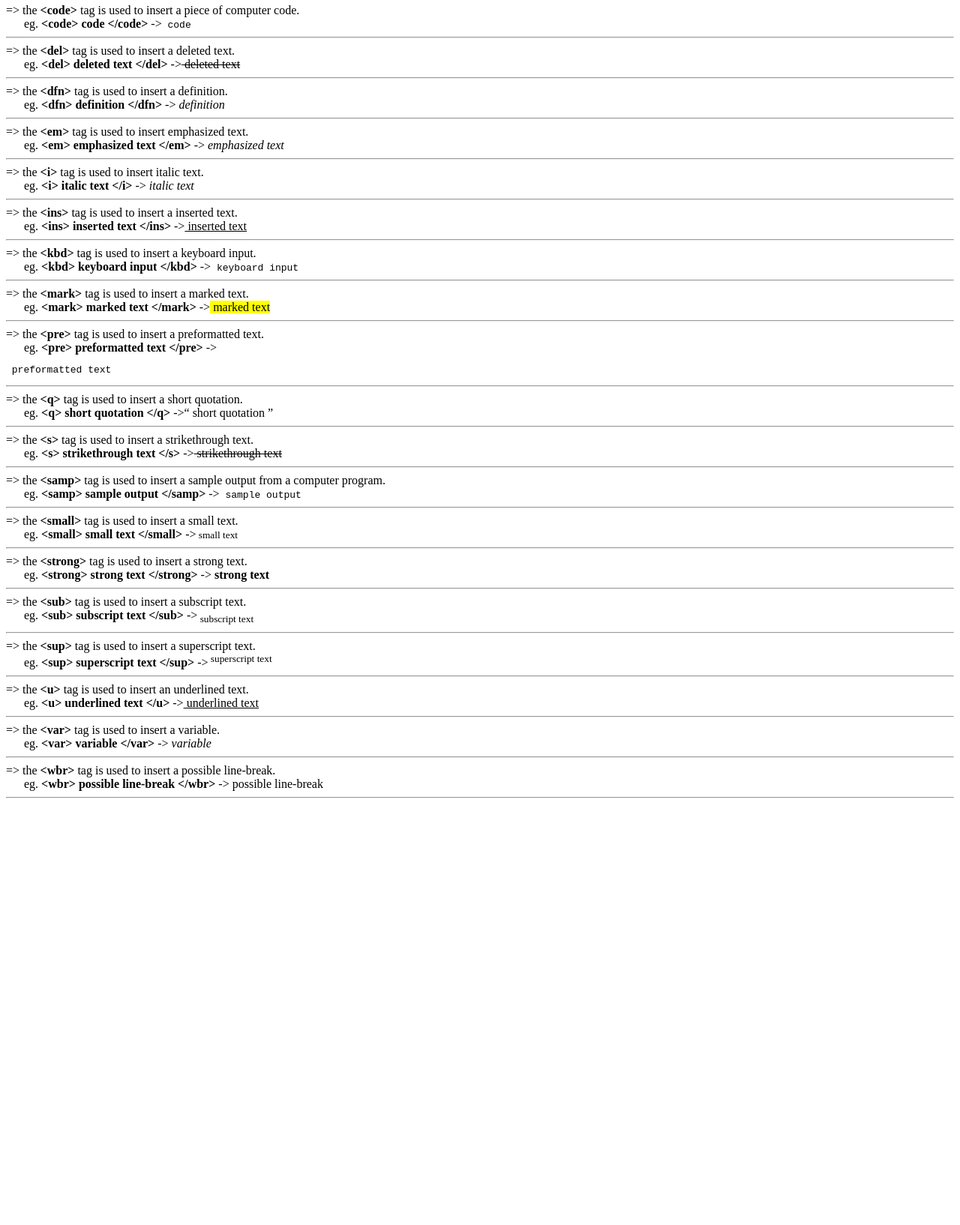
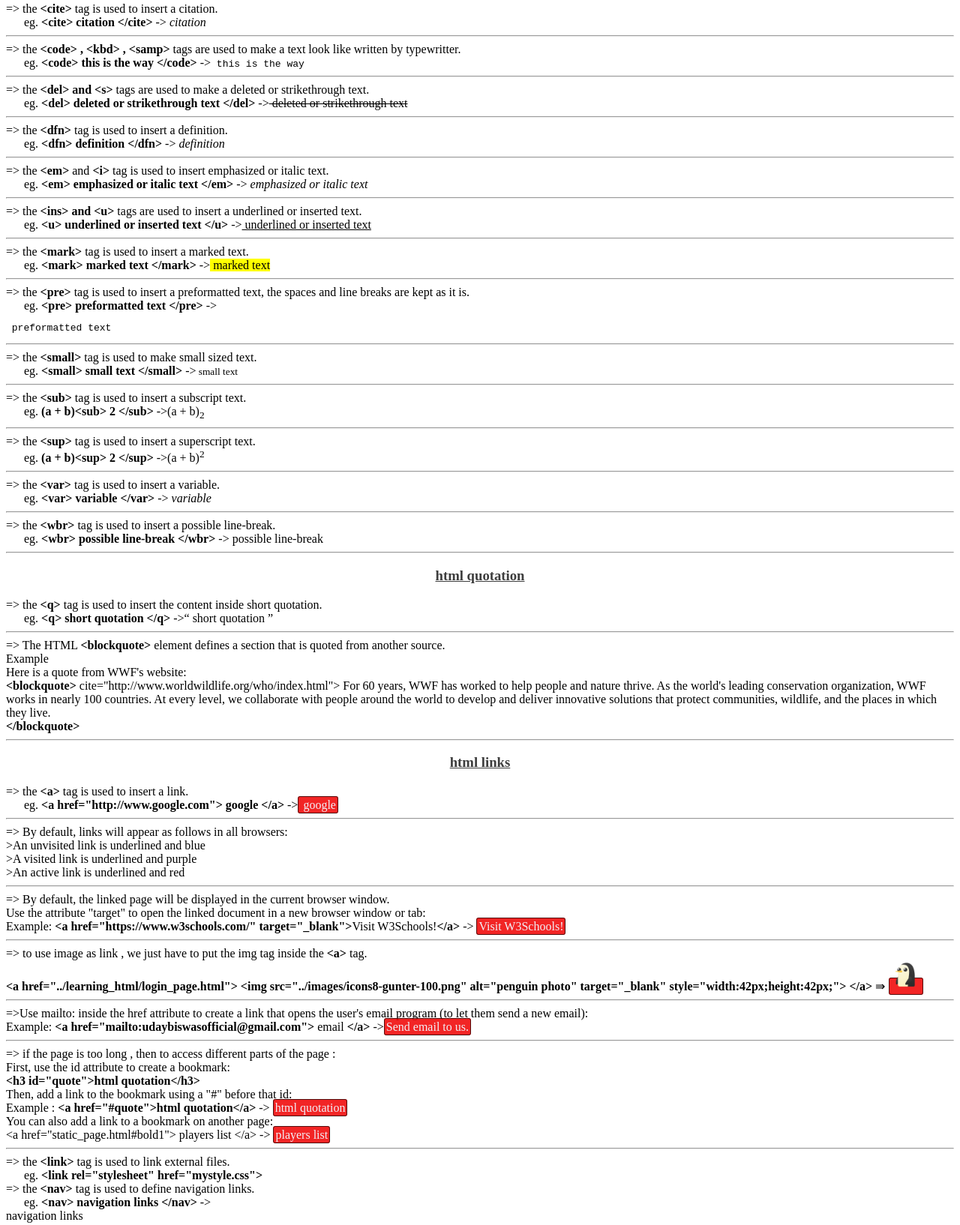
Before and after one commit to uday-biswas/learning_web_development, a plain HTML site: page learning_html/html_learning.html in a window 1280 px wide. Shown: the part 2106-3740 px from the top of the page at 75% size. Before the commit the page ends 3179 px from the top, so only its background shows below. Drawn offline with Linux system fonts and the light colour scheme.

Commit message:
modified 12 dec

```diff
--- a/learning_html/html_learning.css
+++ b/learning_html/html_learning.css
@@ -28,3 +28,15 @@ h1:hover,h2:hover,h3:hover,h4:hover,h5:hover,h6:hover{
     background-color: rgba(0, 0, 0, 0.815);
     color: rgba(240, 88, 18, 0.719);
 }
+a{
+    text-decoration: none;
+    color: rgba(240, 248, 255, 0.959);
+    padding: 2px;
+    background-color: rgba(241, 11, 11, 0.89);
+    border: 1px solid rgba(20, 5, 5, 0.719);
+    border-radius: 3px;
+}
+a:hover{
+    color: rgba(248, 244, 244, 0.932);
+    background-color: rgba(240, 99, 18, 0.966);
+}
--- a/learning_html/html_learning.html
+++ b/learning_html/html_learning.html
@@ -105,15 +105,16 @@
         border-style: inset;
         border-width: 1px;
     }</pre><hr>
+    <h3>html text formatting</h3>
     => the <b>&lt;abbr&gt;</b> tag is used to insert an abbreviation.<br>
        &nbsp;&nbsp;&nbsp;&nbsp;&nbsp;&nbsp;eg. <b>&lt;abbr title="World Health Organization"&gt;WHO&lt;/abbr&gt;</b>
        -><abbr title="World Health Organisation">WHO</abbr> <hr>
-    => the <b>&lt;address&gt;</b> tag is used to insert an address.<br>
+    => the <b>&lt;address&gt;</b> tag is used to define the contact information of the author or owner of the document or article.<br>
        &nbsp;&nbsp;&nbsp;&nbsp;&nbsp;&nbsp;eg. <b>&lt;address&gt; 123, abc street, xyz city, 123456 &lt;/address&gt;</b>
        -><address> 123, abc street, xyz city, 123456 </address> <hr>
-    => the <b>&lt;b&gt;</b> tag is used to insert bold text.<br>
-       &nbsp;&nbsp;&nbsp;&nbsp;&nbsp;&nbsp;eg. <b>&lt;b&gt; bold text &lt;/b&gt;</b>
-       -><b> bold text </b> <hr>
+    => the <b>&lt;b&gt; and &lt;strong&gt;</b> tags are used to make bold text.<br>
+       &nbsp;&nbsp;&nbsp;&nbsp;&nbsp;&nbsp;eg. <b>&lt;b&gt; bold or strong text &lt;/b&gt;</b>
+       -><b> bold or strong text </b> <hr>
     => the <b>&lt;bdo&gt;</b> tag is used to insert a text with a different direction.<br>
        &nbsp;&nbsp;&nbsp;&nbsp;&nbsp;&nbsp;eg. <b>&lt;bdo dir="rtl"&gt; text with a different direction &lt;/bdo&gt;</b>
        -><bdo dir="rtl"> text with a different direction </bdo> <hr>
@@ -123,67 +124,109 @@
     => the <b>&lt;cite&gt;</b> tag is used to insert a citation.<br>
        &nbsp;&nbsp;&nbsp;&nbsp;&nbsp;&nbsp;eg. <b>&lt;cite&gt; citation &lt;/cite&gt;</b>
        -><cite> citation </cite> <hr>
-    => the <b>&lt;code&gt;</b> tag is used to insert a piece of computer code.<br>
-        &nbsp;&nbsp;&nbsp;&nbsp;&nbsp;&nbsp;eg. <b>&lt;code&gt; code &lt;/code&gt;</b>
-        -><code> code </code> <hr>
-    => the <b>&lt;del&gt;</b> tag is used to insert a deleted text.<br>
-        &nbsp;&nbsp;&nbsp;&nbsp;&nbsp;&nbsp;eg. <b>&lt;del&gt; deleted text &lt;/del&gt;</b>
-        -><del> deleted text </del> <hr>
+    => the <b>&lt;code&gt; , &lt;kbd&gt; , &lt;samp&gt; </b> tags are used to make a text look like written by typewritter.<br>
+        &nbsp;&nbsp;&nbsp;&nbsp;&nbsp;&nbsp;eg. <b>&lt;code&gt; this is the way &lt;/code&gt;</b>
+        -><code> this is the way </code> <hr>
+    => the <b>&lt;del&gt; and &lt;s&gt;</b> tags are used to make a deleted or strikethrough text.<br>
+        &nbsp;&nbsp;&nbsp;&nbsp;&nbsp;&nbsp;eg. <b>&lt;del&gt; deleted or strikethrough text &lt;/del&gt;</b>
+        -><del> deleted or strikethrough text </del> <hr>
     => the <b>&lt;dfn&gt;</b> tag is used to insert a definition.<br>
         &nbsp;&nbsp;&nbsp;&nbsp;&nbsp;&nbsp;eg. <b>&lt;dfn&gt; definition &lt;/dfn&gt;</b>
         -><dfn> definition </dfn> <hr>
-    => the <b>&lt;em&gt;</b> tag is used to insert emphasized text.<br>
-        &nbsp;&nbsp;&nbsp;&nbsp;&nbsp;&nbsp;eg. <b>&lt;em&gt; emphasized text &lt;/em&gt;</b>
-        -><em> emphasized text </em> <hr>
-    => the <b>&lt;i&gt;</b> tag is used to insert italic text.<br>
-        &nbsp;&nbsp;&nbsp;&nbsp;&nbsp;&nbsp;eg. <b>&lt;i&gt; italic text &lt;/i&gt;</b>
-        -><i> italic text </i> <hr>
-    => the <b>&lt;ins&gt;</b> tag is used to insert a inserted text.<br>
-        &nbsp;&nbsp;&nbsp;&nbsp;&nbsp;&nbsp;eg. <b>&lt;ins&gt; inserted text &lt;/ins&gt;</b>
-        -><ins> inserted text </ins> <hr>
-    => the <b>&lt;kbd&gt;</b> tag is used to insert a keyboard input.<br>
-        &nbsp;&nbsp;&nbsp;&nbsp;&nbsp;&nbsp;eg. <b>&lt;kbd&gt; keyboard input &lt;/kbd&gt;</b>
-        -><kbd> keyboard input </kbd> <hr>
+    => the <b>&lt;em&gt;</b> and <b>&lt;i&gt;</b> tag is used to insert emphasized or italic text.<br>
+        &nbsp;&nbsp;&nbsp;&nbsp;&nbsp;&nbsp;eg. <b>&lt;em&gt; emphasized or italic text &lt;/em&gt;</b>
+        -><em> emphasized or italic text </em> <hr>
+    => the <b>&lt;ins&gt; and &lt;u&gt; </b> tags are used to insert a underlined or inserted text.<br>
+        &nbsp;&nbsp;&nbsp;&nbsp;&nbsp;&nbsp;eg. <b>&lt;u&gt; underlined or inserted text &lt;/u&gt;</b>
+        -><u> underlined or inserted text </u> <hr>
     => the <b>&lt;mark&gt;</b> tag is used to insert a marked text.<br>
         &nbsp;&nbsp;&nbsp;&nbsp;&nbsp;&nbsp;eg. <b>&lt;mark&gt; marked text &lt;/mark&gt;</b>
         -><mark> marked text </mark> <hr>
-    => the <b>&lt;pre&gt;</b> tag is used to insert a preformatted text.<br>
+    => the <b>&lt;pre&gt;</b> tag is used to insert a preformatted text, the spaces and line breaks are kept as it is. <br>
         &nbsp;&nbsp;&nbsp;&nbsp;&nbsp;&nbsp;eg. <b>&lt;pre&gt; preformatted text &lt;/pre&gt;</b>
         -><pre> preformatted text </pre> <hr>
-    => the <b>&lt;q&gt;</b> tag is used to insert a short quotation.<br>
-        &nbsp;&nbsp;&nbsp;&nbsp;&nbsp;&nbsp;eg. <b>&lt;q&gt; short quotation &lt;/q&gt;</b>
-        -><q> short quotation </q> <hr>
-    => the <b>&lt;s&gt;</b> tag is used to insert a strikethrough text.<br>
-        &nbsp;&nbsp;&nbsp;&nbsp;&nbsp;&nbsp;eg. <b>&lt;s&gt; strikethrough text &lt;/s&gt;</b>
-        -><s> strikethrough text </s> <hr>
-    => the <b>&lt;samp&gt;</b> tag is used to insert a sample output from a computer program.<br>
-        &nbsp;&nbsp;&nbsp;&nbsp;&nbsp;&nbsp;eg. <b>&lt;samp&gt; sample output &lt;/samp&gt;</b>
-        -><samp> sample output </samp> <hr>
-    => the <b>&lt;small&gt;</b> tag is used to insert a small text.<br>
+        => the <b>&lt;small&gt;</b> tag is used to make small sized text.<br>
         &nbsp;&nbsp;&nbsp;&nbsp;&nbsp;&nbsp;eg. <b>&lt;small&gt; small text &lt;/small&gt;</b>
         -><small> small text </small> <hr>
-    => the <b>&lt;strong&gt;</b> tag is used to insert a strong text.<br>
-        &nbsp;&nbsp;&nbsp;&nbsp;&nbsp;&nbsp;eg. <b>&lt;strong&gt; strong text &lt;/strong&gt;</b>
-        -><strong> strong text </strong> <hr>
-    => the <b>&lt;sub&gt;</b> tag is used to insert a subscript text.<br>
-        &nbsp;&nbsp;&nbsp;&nbsp;&nbsp;&nbsp;eg. <b>&lt;sub&gt; subscript text &lt;/sub&gt;</b>
-        -><sub> subscript text </sub> <hr>
-    => the <b>&lt;sup&gt;</b> tag is used to insert a superscript text.<br>
-        &nbsp;&nbsp;&nbsp;&nbsp;&nbsp;&nbsp;eg. <b>&lt;sup&gt; superscript text &lt;/sup&gt;</b>
-        -><sup> superscript text </sup> <hr>
-    => the <b>&lt;u&gt;</b> tag is used to insert an underlined text.<br>
-        &nbsp;&nbsp;&nbsp;&nbsp;&nbsp;&nbsp;eg. <b>&lt;u&gt; underlined text &lt;/u&gt;</b>
-        -><u> underlined text </u> <hr>
-    => the <b>&lt;var&gt;</b> tag is used to insert a variable.<br>
+        => the <b>&lt;sub&gt;</b> tag is used to insert a subscript text.<br>
+        &nbsp;&nbsp;&nbsp;&nbsp;&nbsp;&nbsp;eg. <b>(a + b)&lt;sub&gt; 2 &lt;/sub&gt;</b>
+        ->(a + b)<sub>2</sub> <hr>
+        => the <b>&lt;sup&gt;</b> tag is used to insert a superscript text.<br>
+        &nbsp;&nbsp;&nbsp;&nbsp;&nbsp;&nbsp;eg. <b>(a + b)&lt;sup&gt; 2 &lt;/sup&gt;</b>
+        ->(a + b)<sup>2 </sup> <hr>
+        => the <b>&lt;var&gt;</b> tag is used to insert a variable.<br>
         &nbsp;&nbsp;&nbsp;&nbsp;&nbsp;&nbsp;eg. <b>&lt;var&gt; variable &lt;/var&gt;</b>
         -><var> variable </var> <hr>
-    => the <b>&lt;wbr&gt;</b> tag is used to insert a possible line-break.<br>
+        => the <b>&lt;wbr&gt;</b> tag is used to insert a possible line-break.<br>
         &nbsp;&nbsp;&nbsp;&nbsp;&nbsp;&nbsp;eg. <b>&lt;wbr&gt; possible line-break &lt;/wbr&gt;</b>
         -><wbr> possible line-break </wbr> <hr>
 
+        <h3 id="quote">html quotation</h3>
+        => the <b>&lt;q&gt;</b> tag is used to insert the content inside short quotation.<br>
+            &nbsp;&nbsp;&nbsp;&nbsp;&nbsp;&nbsp;eg. <b>&lt;q&gt; short quotation &lt;/q&gt;</b>
+            -><q> short quotation </q> <hr>
+        => The HTML <b>&lt;blockquote&gt;</b> element defines a section that is quoted from another source.<br>
+           Example
+                <br>Here is a quote from WWF's website:<br>
+                <b>&lt;blockquote&gt;</b> cite="http://www.worldwildlife.org/who/index.html">
+                For 60 years, WWF has worked to help people and nature thrive.
+                As the world's leading conservation organization, WWF works in nearly 100 countries.
+                At every level, we collaborate with people around the world to develop and deliver innovative
+                solutions that protect communities, wildlife, and the places in which they live.
+                <br><b>&lt;/blockquote&gt;</b><hr>
+       <h3>html links</h3>
+        => the <b>&lt;a&gt;</b> tag is used to insert a link.<br>
+                &nbsp;&nbsp;&nbsp;&nbsp;&nbsp;&nbsp;eg. <b>&lt;a href="http://www.google.com"&gt; google &lt;/a&gt;</b>
+                -><a href="http://www.google.com"> google </a> <hr>
+        => By default, links will appear as follows in all browsers:<br>
+             >An unvisited link is underlined and blue<br>
+             >A visited link is underlined and purple<br>
+             >An active link is underlined and red<br><hr>
+        => By default, the linked page will be displayed in the current browser window.<br>
+             Use the attribute "target" to open the linked document in a new browser window or tab:<br>
+             Example: <b>&lt;a href="https://www.w3schools.com/" target="_blank"&gt;</b>Visit W3Schools!<b>&lt;/a&gt;</b> ->
+                <a href="https://www.w3schools.com/" target="_blank">Visit W3Schools!</a><hr>
+        => to use image as link , we just have to put the img tag inside the <b>&lt;a&gt;</b> tag.<br>
+            <b>&lt;a href="../learning_html/login_page.html">
+            &lt;img src="../images/icons8-gunter-100.png" alt="penguin photo" target="_blank" style="width:42px;height:42px;"&gt;
+            &lt;/a&gt;</b> &rAarr;
+            <a href="../learning_html/login_page.html">
+            <img src="../images/icons8-gunter-100.png" alt="penguin photo" target="_blank" style="width:40px;height:40px;">
+            </a><hr>
+        =>Use mailto: inside the href attribute to create a link that opens the user's email program (to let them send a new email):
+         <br>Example: <b>&lt;a href="mailto:udaybiswasofficial@gmail.com"&gt;</b> email <b>&lt;/a&gt;</b>
+            -><a href="mailto:udaybiswasofficial@gmail.com">Send email to us. </a><hr>
+        => if the page is too long , then to access different parts of the page :<br>
+            First, use the id attribute to create a bookmark:<br>
+            <b>&lt;h3 id="quote"&gt;html quotation&lt;/h3&gt;</b><br>
+            Then, add a link to the bookmark using a "#" before that id:<br>
+            Example : <b>&lt;a href="#quote"&gt;html quotation&lt;/a&gt;</b> -> <a href="#quote">html quotation</a><br>
+            You can also add a link to a bookmark on another page:
+            <br>&lt;a href="static_page.html#bold1"&gt; players list &lt;/a&gt;
+             -> <a href="static_page.html#bold1">players list</a> <hr>
+        => the <b>&lt;link&gt;</b> tag is used to link external files.<br>
+            &nbsp;&nbsp;&nbsp;&nbsp;&nbsp;&nbsp;eg. <b>&lt;link rel="stylesheet" href="mystyle.css"&gt;</b><br>
+        => the <b>&lt;nav&gt;</b> tag is used to define navigation links.<br>
+            &nbsp;&nbsp;&nbsp;&nbsp;&nbsp;&nbsp;eg. <b>&lt;nav&gt; navigation links &lt;/nav&gt;</b>
+            -><nav> navigation links </nav> <hr>
+        <h3>html images</h3>
 
 
-
+        => the <b>&lt;ul&gt;</b> tag is used to define unordered list.<br>
+            &nbsp;&nbsp;&nbsp;&nbsp;&nbsp;&nbsp;eg. <b>&lt;ul&gt; unordered list &lt;/ul&gt;</b>
+            -><ul> unordered list </ul> <hr>
+        => the <b>&lt;ol&gt;</b> tag is used to define ordered list.<br>
+            &nbsp;&nbsp;&nbsp;&nbsp;&nbsp;&nbsp;eg. <b>&lt;ol&gt; ordered list &lt;/ol&gt;</b>
+            -><ol> ordered list </ol> <hr>
+        => the <b>&lt;li&gt;</b> tag is used to define list item.<br>
+            &nbsp;&nbsp;&nbsp;&nbsp;&nbsp;&nbsp;eg. <b>&lt;li&gt; list item &lt;/li&gt;</b>
+            -><li> list item </li> <hr>
+        => the <b>&lt;dl&gt;</b> tag is used to define description list.<br>
+            &nbsp;&nbsp;&nbsp;&nbsp;&nbsp;&nbsp;eg. <b>&lt;dl&gt; description list &lt;/dl&gt;</b>
+            -><dl> description list </dl> <hr>
+        => the <b>&lt;dt&gt;</b> tag is used to define description term.<br>
+            &nbsp;&nbsp;&nbsp;&nbsp;&nbsp;&nbsp;eg. <b>&lt;dt&gt; description term &lt;/dt&gt;</b>
+            -><dt> description term </dt> <hr>
 
 </body>
 </html>
```
